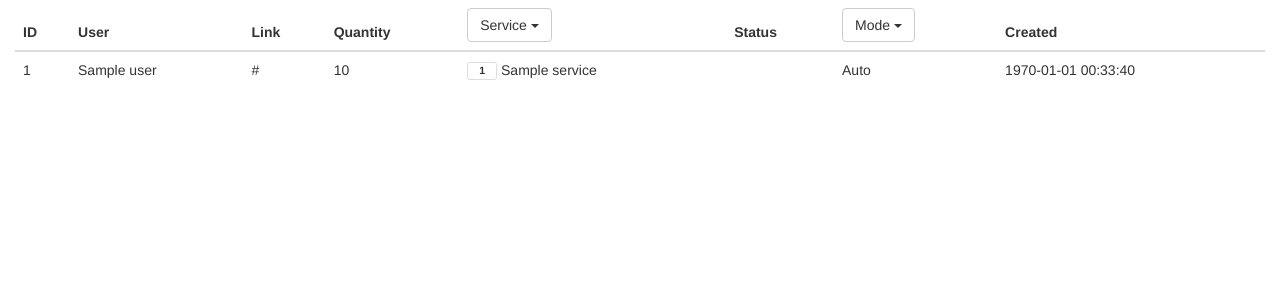
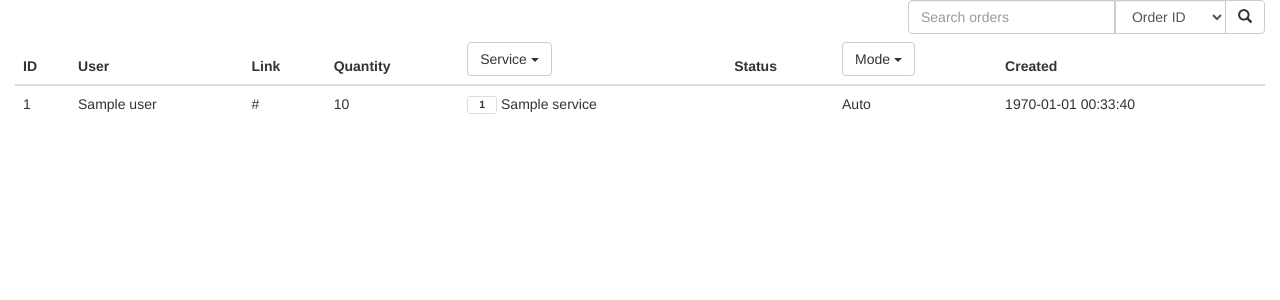
Before and after one commit to asuraev/yii-test, a Yii app: template views/site/index.php in a window 1280 px wide. Shown: the top 300 px of the page. Run offline with PHP 8.4 and a stand-in for Yii, Linux system fonts and the light colour scheme; the template is opened without the code that fills it: most values are stand-ins (such as "Sample title", 1, 10 or a date in 2020); data that the repository does not hold is empty; some libraries are stand-ins or nearby versions.

Commit message:
search form

```diff
--- a/views/site/index.php
+++ b/views/site/index.php
@@ -5,6 +5,7 @@ use yii\bootstrap\NavBar;
 use yii\widgets\LinkPager;
 use yii\helpers\Url;
 use app\models\Order;
+USE app\controllers\SiteController;
 /* @var $this yii\web\View */
 
 $this->title = 'Yii Test';
@@ -24,6 +25,20 @@ $this->title = 'Yii Test';
 		],
 	]);
 	?>
+
+	<form class="pull-right form-inline search-form" action="<?= Url::to('/'.('all' != $filter['status'] ? $filter['status'] : ''))?>" method="get">
+		<div class="input-group">
+			<input type="text" name="search" class="form-control" value="<?= $filter['search']?>" placeholder="Search orders">
+			<span class="input-group-btn search-select-wrap">
+				<select class="form-control search-select" name="search_type">
+					<option value="<?= SiteController::SEARCH_TYPE_ORDER_ID?>" <?= (SiteController::SEARCH_TYPE_ORDER_ID == $filter['search_type'] ? 'selected="selected"' : '') ?>>Order ID</option>
+					<option value="<?= SiteController::SEARCH_TYPE_LINK?>" <?= (SiteController::SEARCH_TYPE_LINK == $filter['search_type'] ? 'selected="selected"' : '') ?>>Link</option>
+					<option value="<?= SiteController::SEARCH_TYPE_USERNAME?>" <?= (SiteController::SEARCH_TYPE_USERNAME == $filter['search_type'] ? 'selected="selected"' : '') ?>>Username</option>
+				</select>
+				<button type="submit" class="btn btn-default"><span class="glyphicon glyphicon-search" aria-hidden="true"></span></button>
+			</span>
+		</div>
+	</form>
 
 
 	<table class="table order-table">
@@ -115,7 +130,15 @@ $this->title = 'Yii Test';
 	<?php endforeach;?>
 	</tbody>
 	</table>
-
+	<div class="col-sm-8">
 		<?= LinkPager::widget(['pagination' => $pages]); ?>
+	</div>
+	<div class="col-sm-4 pagination-counters">
+		<?php if ($pagination['total'] > 100): ?>
+			<?= $pagination['from']?> to <?= ($pagination['to'] > $pagination['total'] ? $pagination['total'] : $pagination['to'])?> of <?= $pagination['total']?>
+		<?php else:?>
+			<?= $pagination['total']?>
+		<?php endif;?>
+	</div>
 
 </div>
--- a/web/css/site.css
+++ b/web/css/site.css
@@ -152,3 +152,12 @@ a.desc:after {
     vertical-align: 1px;
     border-radius: .25em;
 }
+
+.search-form .search-select-wrap .search-select {
+	border-radius: 0;
+}
+
+.pagination-counters {
+	margin-top: 20px;
+	text-align: right;
+}
```
Also changed, not shown: controllers/SiteController.php (+26 -5 lines). Lines whose indentation alone changed are shown as unchanged.
